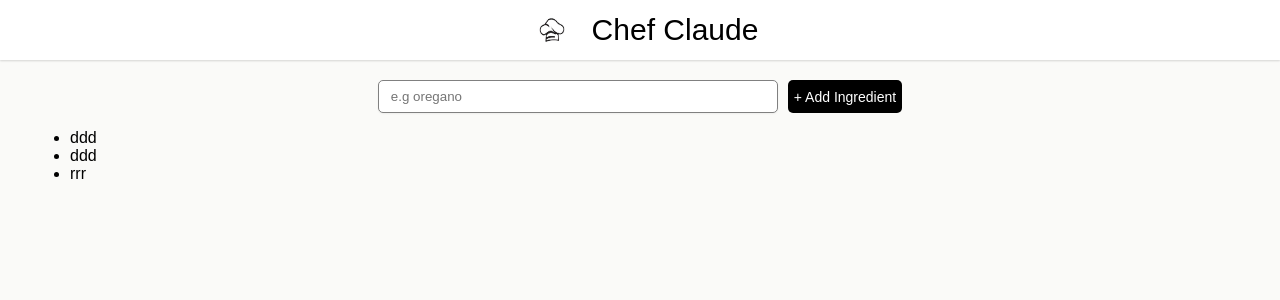
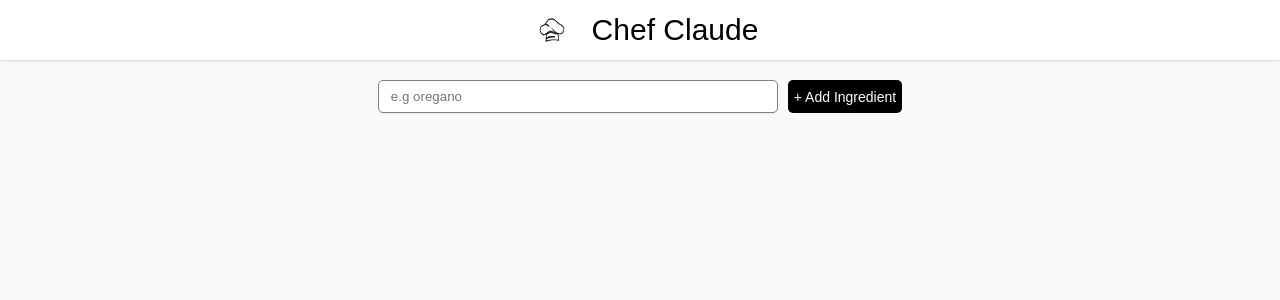
Before and after one commit to lubnafebin/react, a React (Vite) app in the folder chef-claude/: page / in a window 1280 px wide. Shown: the top 300 px of the page. Built offline with nearby package versions, Linux system fonts and the light colour scheme.

Commit message:
feat: initialize ingredients state in Home component

```diff
--- a/chef-claude/src/Home.jsx
+++ b/chef-claude/src/Home.jsx
@@ -1,5 +1,7 @@
+import { useState } from "react";
+
 export const Home = () => {
-  const ingredients = ["ddd", "ddd", "rrr"];
+  const [ingredients,setIngredients] = useState([])
   const list = ingredients.map((ingredient) => (
     <li key={ingredient}>{ingredient}</li>
   ));
```
